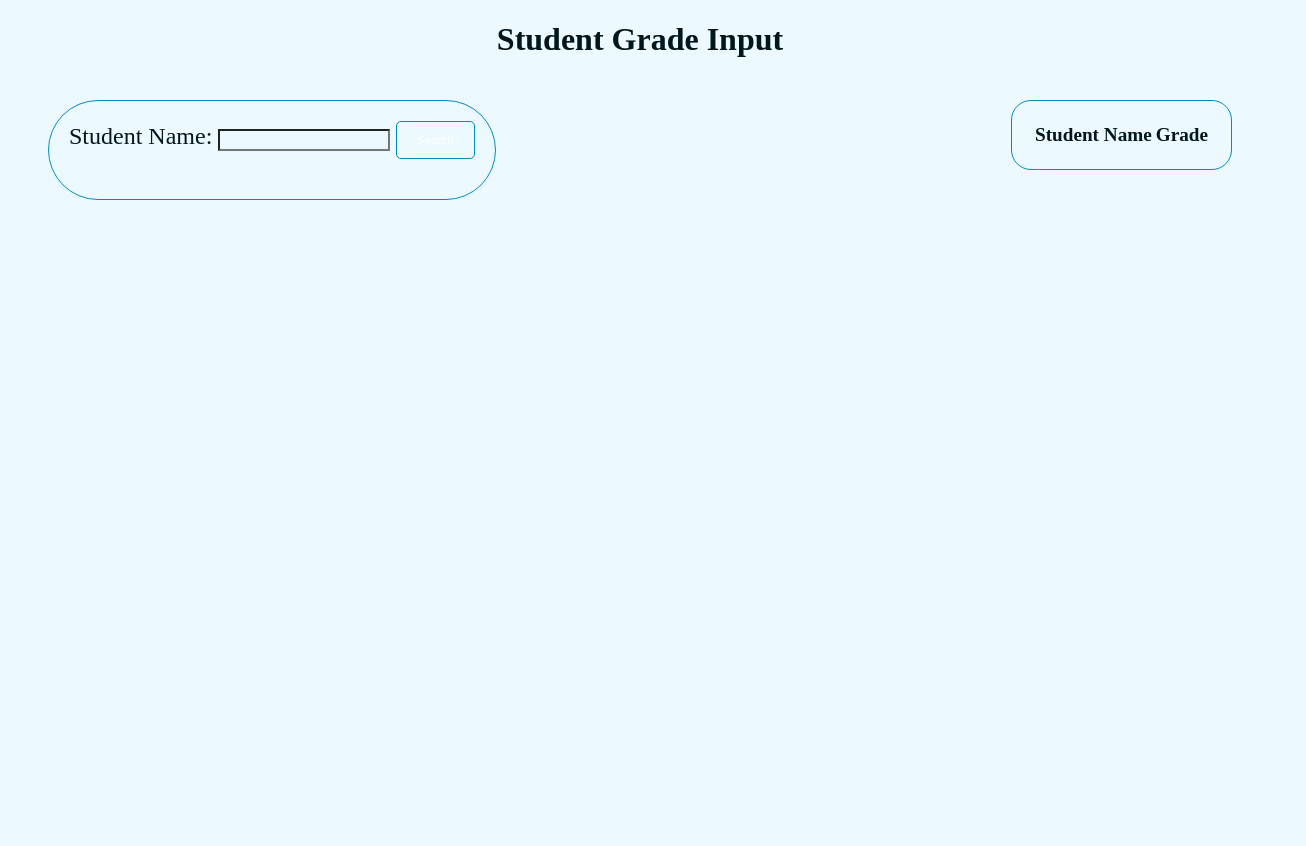
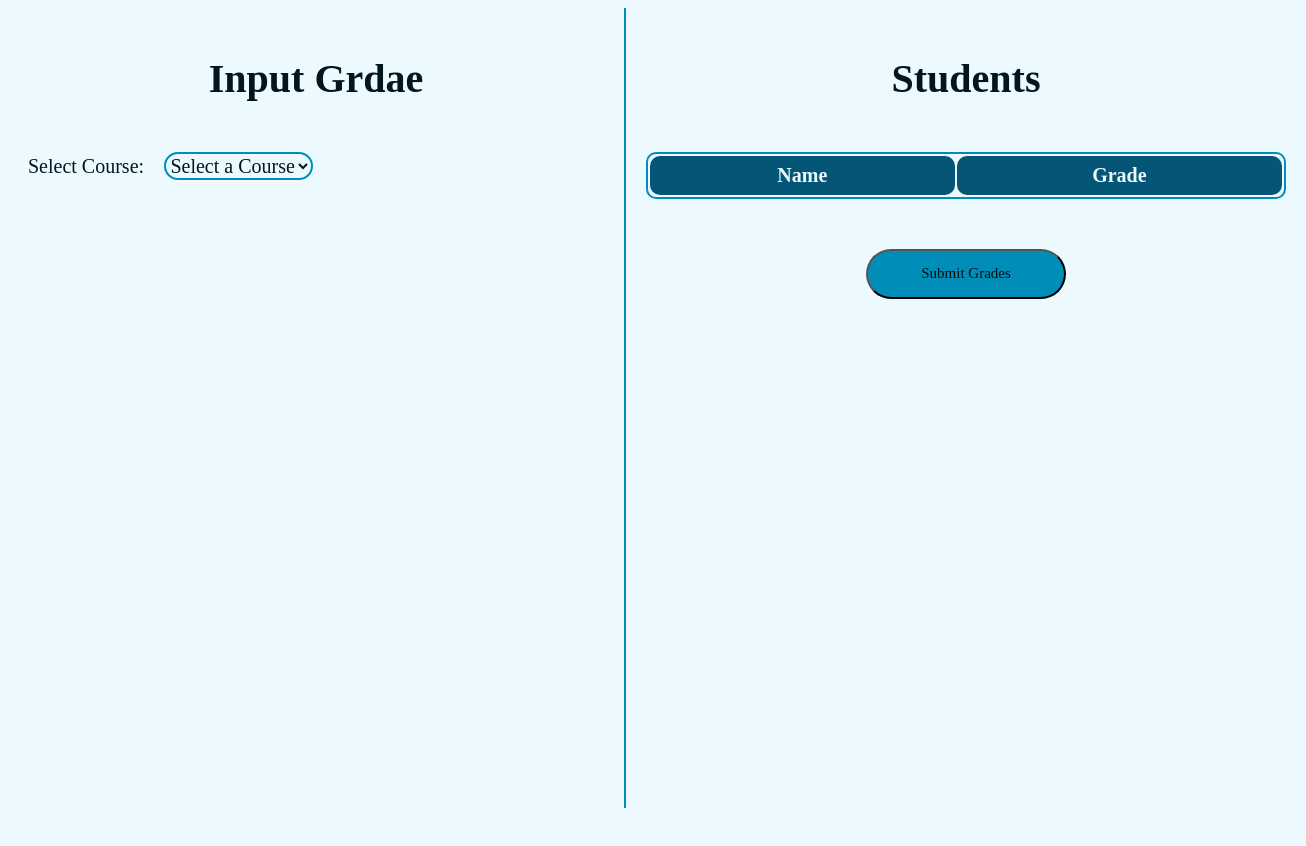
Before and after one commit to marXus-3D/Altium_Backend, a website: page Html/grades.html in a window 1280 px wide. Shown: the whole page, 1306 px wide, since content can reach past the window. After the commit the page ends 816 px from the top, so only its background shows below. Drawn offline with Linux system fonts and the light colour scheme.

Commit message:
some changes for teh grading

```diff
--- a/Html/grade_search.js
+++ b/Html/grade_search.js
@@ -1,83 +1,114 @@
+// Sample data for courses and students each student has an id and a name
+const courses = {
+  "Course 1": [
+      { id: 1, name: "Tingus" },
+      { id: 2, name: "Pingus" }
+  ],
+  "Course 2": [
+      { id: 3, name: "Gringus" },
+      { id: 4, name: "Bringus" }
+  ]
+};
 
-//  references to the form grade input, the table tyshi
-const gradeForm = document.getElementById("gradeForm");
-const gradeInput = document.getElementById("gradeInput");
-const gradeTable = document.getElementById("gradeTable");
+// this function just fills the drop down menu with the data provided
+function populateCourses() {
+  //get the dropdown by using the id
+  const courseSelect = document.getElementById('courseSelect');
+  //this goes over eachcourse in the Courses we provided
+  for (let course in courses) {
+    //and then over here it creates an option in the select as said in the HTML
+      let option = document.createElement('option');
+      //set the value
+      option.value = course;
+      //the text that id going to display
+      option.textContent = course;
+      // and finally it adds it the dropdown
+      courseSelect.appendChild(option);
+  }
+}
 
-//event listener for the form sumbmission
-gradeForm.addEventListener("submit", (event) => {
-    // apparently there is somthing defualt to prevent idk (do explain if you can)
-    event.preventDefault();
-//student name from input
-  const studentName = document.getElementById("studentName").value;
+// this functionloads all the students in a course and displays them
+function loadStudents() {
+  //determine the selected course
+  const course = document.getElementById('courseSelect').value;
+  //this gets the container with the table data in the HTML
+  const studentsTableContainer = document.getElementById('studentsTableContainer');
+  //then the tbody here
+  const studentsTableBody = document.getElementById('studentsTable').getElementsByTagName('tbody')[0];
 
-    // just an example gringus bringus array until the database is here idk
-  const students = [
-    { name: "gringus", grade: 85 },
-    { name: "bringus", grade: 92 },
-    { name: "Hussein", grade: 69 },
-    { name: "darky", grade: 96 },
+  studentsTableBody.innerHTML = ""; // Clear existing rows
+// this checks if the selcetd course is there and if it has students
+  if (course && courses[course]) {
+    // show the table
+      studentsTableContainer.style.display = 'block';
+      //get the students in the course
+      const students = courses[course];
+      //go over each student and adds a row to the table and adds two cells for name and grade
+      students.forEach(student => {
+          let row = studentsTableBody.insertRow();
+          let cell1 = row.insertCell(0);
+          let cell2 = row.insertCell(1);
+          //add the name from the studenr data
+          cell1.textContent = student.name;
+          //create an input form in the table for entering the grade
+          cell2.innerHTML = `<input type="text" name="${student.name}" placeholder="Enter grade" />`;
+      });
+  } else {
+      studentsTableContainer.style.display = 'none';
+  }
+}
 
-  ];
+// function to handle form submission
+function submitGrades() {
+  //this again gets the elemnt by id
+  const form = document.getElementById('gradesForm');
+  //creates an OBJ that contains all values
+  const formData = new FormData(form);
 
-  const foundStudent = students.find(student => student.name == studentName);
+  // this is just an empty object for the data to be sent to the DB
+  let grades = {};
+  // apparently formdata is built in and what it does is basically make
+  //like key and value from the form field and the values they have
+  //the idea is when used with for each you give it formdata.foreach(callbackfunction)
+  //in this case it just takes the Value and key(name) of the form
+  //then we convert it into a plain object
+  formData.forEach((value, key) => {
+      grades[key] = value;
+  });
 
-  if (foundStudent) {
+  console.log("Grades submitted:", grades);
 
-    gradeInput.style.display = "block";
-    document.getElementById("grade").value = foundStudent.grade;
-  } else {
-    alert("Student not found.");
+  //we need something that sends the data to the Dbor the server idk
+  //someone fills this out cuz i have no clue
+
+}
+
+// just call the populate courses method to show the DD menu with the courses
+window.onload = populateCourses;
+// Function to search and highlight student rows
+function searchStudents() {
+  //get the search iteam and make it case insensetive and take away any spaces
+  const input = document.getElementById('searchInput').value.trim().toLowerCase(); // Trim white spaces
+  const table = document.getElementById('studentsTable');
+  const rows = table.getElementsByTagName('tbody')[0].getElementsByTagName('tr');
+
+  if (input === "") {
+      // because the search also cosiders white spaces when the search is empty remove the highlight so basically
+      // if the search input is empty, show all rows without highlighting
+      //it basically coverts the rows to an array andremoves it
+      Array.from(rows).forEach(row => row.classList.remove('highlight'));
+      return;
   }
-});
-//you submit the grade here
-gradeForm.addEventListener("submit", (event) => {
-  event.preventDefault();
 
-  //et the student name and grade from the input fields and all
-  const studentName = document.getElementById("studentName").value;
-  const grade = document.getElementById("grade").value;
+  // Remove previous highlights
+  //this basically goes over each row and reomves any removes the highlight ckass
+  Array.from(rows).forEach(row => row.classList.remove('highlight'));
 
-  //another gringy bringy demo before the DB Logic
-  const students = [
-    { name: "gringus", grade: 85 },
-    { name: "bringus", grade: 92 },
-    { name: "Hussein", grade: 69 },
-    { name: "darky", grade: 96 }
 
-  ];
-
-  const index = students.findIndex(student => student.name == studentName);
-  if (index !== -1) // Find index returns -1 if it finds nothing so this whole thing excustes if something is found thus the !==
-  {
-    students[index].grade = grade;
-    // this specifically updates the grade of the dude at the specific index by the grade we inout
-    updateTable(students);
-  } else {
-    alert("Student not found.");
-  }
-});
- // now this is just a function to update the grade table with the latest student data that we gave it
-function updateTable(students) {
-    //this finds the gradtable in the HTML and selects the specifc part which in my case is the tbody which is due to be updated
-    //it also clears the already existing data sice it has been upadated
-  const tbody = gradeTable.querySelector("tbody");
-  tbody.innerHTML = "";
-
- //this then goes on to create a new row in the tbody by going over every array ekemtns in the students array
- //also creates a column for name and grade aswell
-  students.forEach(student => {
-    const row = document.createElement("tr");
-    const nameCell = document.createElement("td");
-    const gradeCell = document.createElement("td");
-// give it the content that the table needs
-    nameCell.textContent = student.name;
-    gradeCell.textContent = student.grade;
-    //this just append everything.
-
-    row.appendChild(nameCell);
-    row.appendChild(gradeCell);
-    tbody.appendChild(row);
-
+  Array.from(rows).forEach(row => {
+      const nameCell = row.cells[0].textContent.toLowerCase();
+      if (nameCell.includes(input)) {
+          row.classList.add('highlight');
+      }
   });
 }
--- a/Html/grades.css
+++ b/Html/grades.css
@@ -16,72 +16,105 @@
     --accent: #47d4ff;
   }
 }
-
 *{
-    font-family: poppins;
   background-color: var(--background);
   color: var(--text);
-
 }
 h1{
   display: flex;
   justify-content: center;
-}
-.container {
-    display: flex;
-    justify-content: space-between;
-    align-items: start;
-    height: 100vh;
-    font-size: 1em;
-    background-color: #f0f0f0;
-    padding: 20px;
-    border-radius: 20px;
-    background-color: var(--background);
-  }
-
-  .search {
-    display: flex;;
-    flex-direction: column;
-    border: 1px solid var(--accent);
-    margin-left: 20px;
-    font-size: 1.5em;
-    padding: 20px;
-    border-radius: 50px;
-
-  }
-
-  .table {
-    margin-right: 20px;
-    border: 1px solid #ccc;
-    border-radius: 10px;
-    padding: 20px;
-    font-size: 1.2em;
-    border: 1px solid #ccc;
-    border-radius: 20px;
-    border: 1px solid #ddd;
-    border-collapse: collapse;
-    border: 1px solid var(--accent);
-
+  margin-bottom: 50px;
 }
 
 
-
-  .table td:first-child {
-    text-transform: uppercase;
-  }
-  button {
-    border: 1px solid var(--accent);
-    color: white;
-    padding: 10px 20px;
-    border-radius: 5px;
-    cursor: pointer;
+body {
+  font-family: poppins;
+  display: flex;
+  flex-direction: row;
+  height: 100vh;
+  font-size: 20px;
 }
 
-  button:hover {
+.container {
+  display: flex;
+  flex: 1;
+  flex-direction: row;
+}
+
+.left-column {
+  width: 45vw;
+  padding: 20px;
+}
+
+.right{
+  width: 50vw;
+  padding: 20px;
+  border-left: 2px solid var(--accent);
+  display: flex;
+  flex-direction: column;
+}
+
+table {
+  width: 100%;
+  border-radius: 20px;
+  margin-top: 0px;
+  margin-bottom: 50px;
+  border: 2px solid var(--accent);
+}
+
+table, th, td {
+  border-radius: 10px;
+  background-color: transparent;
+
+}
+th{
+  text-align: center;
+}
+
+th, td {
+  padding: 8px;
+}
+tr{
+  border: 2px solid var(--accent);
+}
+
+th {
+  background-color: var(--primary);
+  color: var(--background);
+}
+
+button {
+  margin-top: 20px;
+  background-color: var(--accent);
+  color: #010e13;
+  font-family: poppins;
+  font-size: 15px;
+  border-radius: 50px;
+  height: 50px;
+  width: 200px;
+}
+
+.highlight {
   background-color: var(--accent);
 }
-.form{
-    display: flex;
-    flex-direction: column;
-    margin-bottom: 20px;
+select{
+  border-radius: 20px;
+  margin-left: 15px;
+  font-size: 20px;
+  font-family: poppins;
+  border: 2px solid var(--accent);
+  text-align: center;
+
 }
+input{
+  border-radius: 20px;
+  margin-left: 15px;
+  font-size: 20px;
+  font-family: poppins;
+  text-align: center;
+  border: 2px solid var(--accent);
+}
+.right form button{
+    display: block;
+    margin: 0 auto;
+}
--- a/Html/grades.html
+++ b/Html/grades.html
@@ -1,43 +1,60 @@
 <!DOCTYPE html>
-<html  lang="en">
+<html lang="en">
 <head>
     <meta charset="UTF-8">
     <meta name="viewport" content="width=device-width, initial-scale=1.0">
-    <title>Student Grade Input</title>
+    <title>Grade Input System</title>
     <link rel="stylesheet" href="grades.css">
-
 </head>
 <body>
-  <h1>Student Grade Input</h1>
   <div class="container">
-  <div class="search">
-<div class="form">
-    <form id="gradeForm">
-    <label for="studentName">Student Name:</label>
-    <input type="text" id="studentName" name="studentName">
-    <button type="submit">Search</button>
+    <div class="left-column">
+    <h1>Input Grdae</h1>
+    <div>
+        <label for="courseSelect">Select Course:</label>
+        <select id="courseSelect" onchange="loadStudents()">
+          <!--
+           The onchange event will just call the loadStudents()
+           function to and then it will fill up student on the table data
+            when a course is selected. -->
+            <option value="">Select a Course</option>
+            <!-- the other options are filled in the JS -->
+        </select>
     </div>
 
-    <div id="gradeInput" style="display: none;">
-      <label for="grade">Grade:</label>
-      <input type="text" id="grade" name="grade">
-      <button type="submit">Submit Grade</button>
+    <div id="studentsTableContainer" style="display:none;">
+      <!-- it is not displayed but it will appear once a course is selected -->
+        <h2>Students and Grades</h2>
+        <div>
+          <label for="searchInput">Search Student:</label>
+          <input type="text" id="searchInput" onkeyup="searchStudents()" placeholder="Search by name">
+          <!-- so this basically has an event where it calls a function to search the students
+           the idea is it filters and highlights the rows with the prompt thatwe
+           gave it (further on the JS)-->
       </div>
-  </form>
     </div>
-<div class="table">
-  <table id="gradeTable">
+    </div>
+    <div class="right">
+      <h1>Students</h1>
+        <form id="gradesForm">
+            <table id="studentsTable">
                 <thead>
                     <tr>
-        <th>Student Name</th>
+                        <th>Name</th>
                         <th>Grade</th>
                     </tr>
                 </thead>
                 <tbody>
+                    <!-- Same as the options the rows are filled in the JS -->
                 </tbody>
             </table>
+
+            <button type="button" onclick="submitGrades()">Submit Grades</button>
+            <!-- this button triggers the submitgrades function-->
+        </form>
     </div>
   </div>
+
+    <script src="grade_search.js"></script>
 </body>
 </html>
-<script src="grade_search.js"></script>
```
Also changed, not shown: Html/login.css (line endings or trailing spaces). Lines whose indentation alone changed are shown as unchanged.
